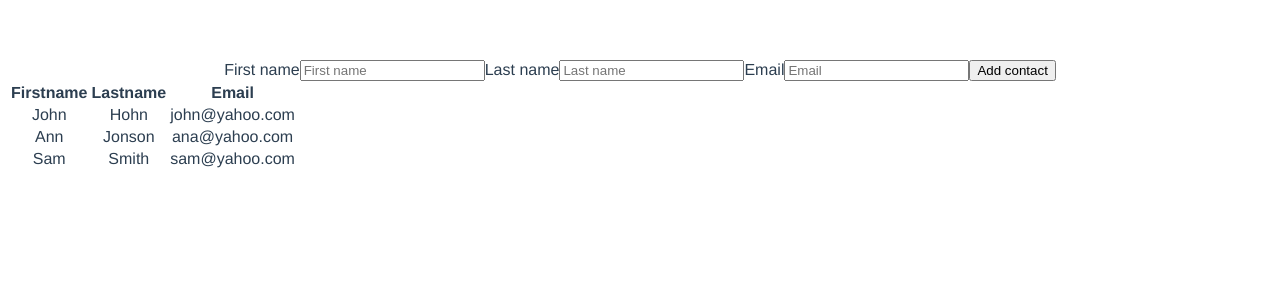
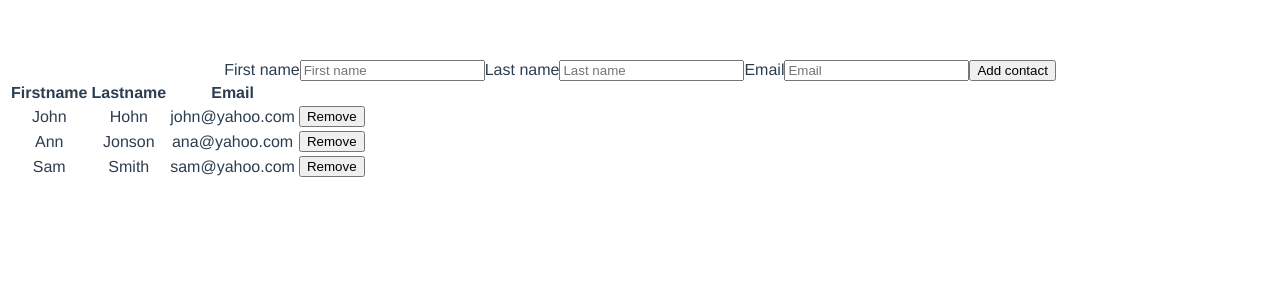
Before and after one commit to brankaDakic10/vue_myProject, a Vue app: page / in a window 1280 px wide. Shown: the top 300 px of the page. Built offline with nearby package versions, Linux system fonts and the light colour scheme.

Commit message:
Added remove button in table

```diff
--- a/src/components/ContactsList.vue
+++ b/src/components/ContactsList.vue
@@ -17,6 +17,7 @@
     <th>Firstname</th>
     <th>Lastname</th>
     <th>Email</th>
+    <th>&nbsp</th>
   </thead>
   <tbody>
   <tr v-for="(contact, key) in contacts" :key="key">
@@ -24,8 +25,10 @@
     <td>{{contact.firstName}}</td>
     <td>{{contact.lastName}}</td>
    <td>{{contact.email}}</td>
-
-  </tr>
+    <td>
+    <button @click="removeContact(contact)"> Remove </button>
+    </td>
+    </tr>
    </tbody>
 </table>
 
@@ -59,10 +62,12 @@
        this.contacts.push(this.newContact)
        this.newContact={}
 
-    }
+    },
+     removeContact(contact){
 
-
+    this.contacts.splice(this.contacts.indexOf(contact),1)
   }
+}
 }
 </script>
 
```
